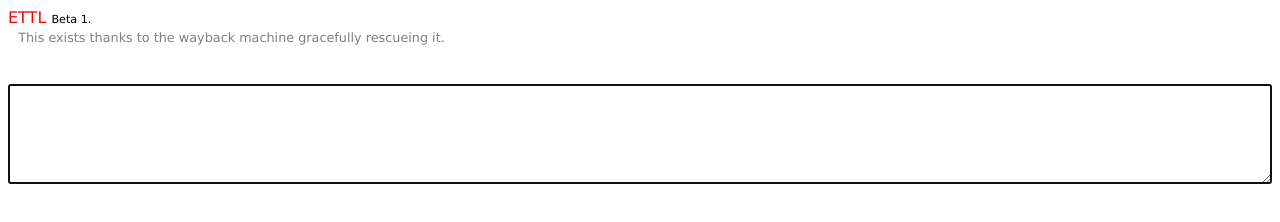
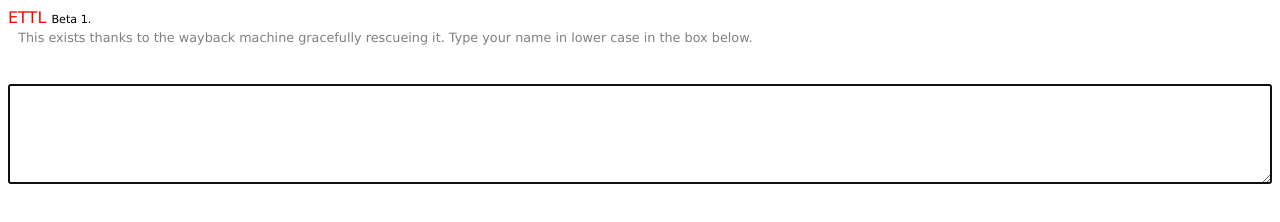
Before and after one commit to alterlife/ETTL, a plain HTML site: page index.html in a window 1280 px wide. Drawn offline with Linux system fonts and the light colour scheme.

Commit message:
Update index.html

```diff
--- a/index.html
+++ b/index.html
@@ -513,7 +513,7 @@
 
 
   <font color="red">ETTL</font> <span style="font-size: 70%;">Beta 1.</span> <br>&nbsp;
-  <span style='font-size: 80%; color: gray'>This exists thanks to the wayback machine gracefully rescueing it. </span>
+  <span style='font-size: 80%; color: gray'>This exists thanks to the wayback machine gracefully rescueing it. Type your name in lower case in the box below.</span>
 		<div id="hdConvertTo">  </div><br>&nbsp;
 <div id="hdConvertFrom"><textarea id="htaConvertFrom" onkeyup="transliterate(event);"></textarea></div>
 
```
